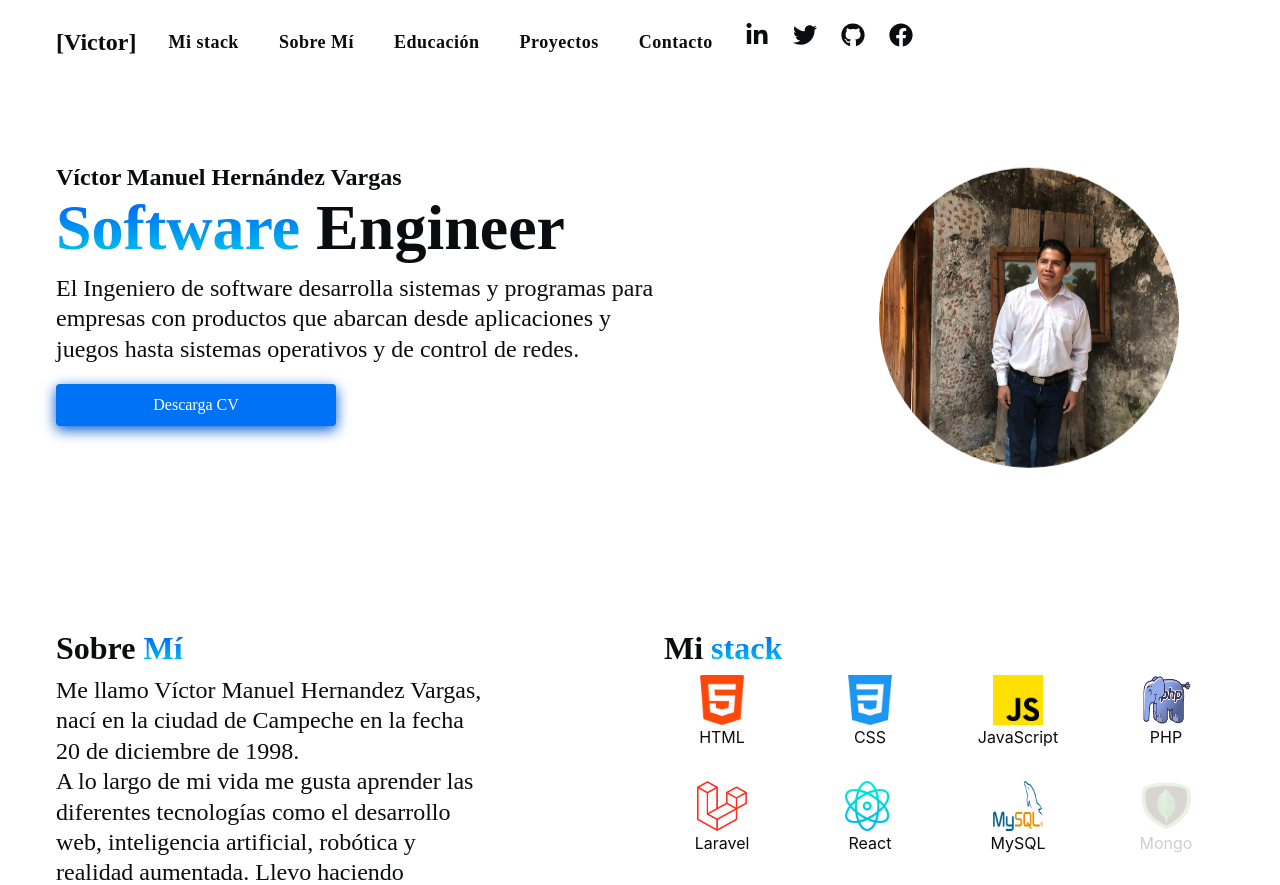
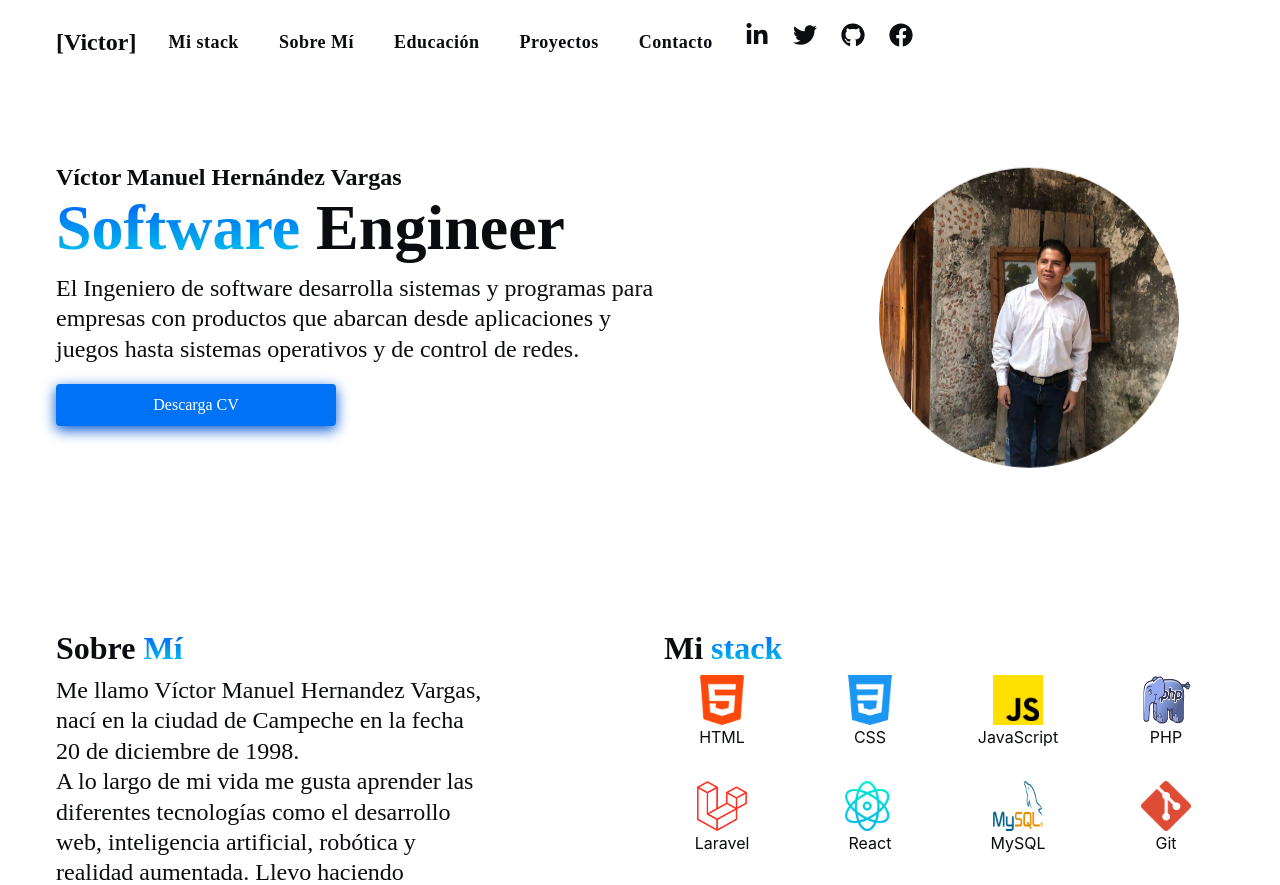
Before and after one commit to NewtonVMHV/Portafolio, a React (Create React App) app: page / in a window 1280 px wide. Shown: the top 885 px of the page. Built offline with nearby package versions, Linux system fonts and the light colour scheme.

Commit message:
Correccion

```diff
--- a/src/components/Tecnologies/Tecnologies.jsx
+++ b/src/components/Tecnologies/Tecnologies.jsx
@@ -24,10 +24,10 @@ const Tecnologies = () => {
         { id: "5", name: "Laravel", image: Laravel },
         { id: "6", name: "React", image: react },
         { id: "7", name: "MySQL", image: MySQL },
-        { id: "8", name: "Mongo", image: mongoDB },
-        { id: "9", name: "Git", image: Git },
+        { id: "8", name: "Git", image: Git },
+        { id: "9", name: "Postman", image: Postman },
         { id: "10", name: "Docker", image: Docker },
-        { id: "11", name: "Postman", image: Postman },
+        { id: "11", name: "Mongo", image: mongoDB },
         { id: "12", name: "Vue", image: Vue },
         { id: "13", name: "Java", image: Java },
         { id: "14", name: "Python", image: Python },
```
